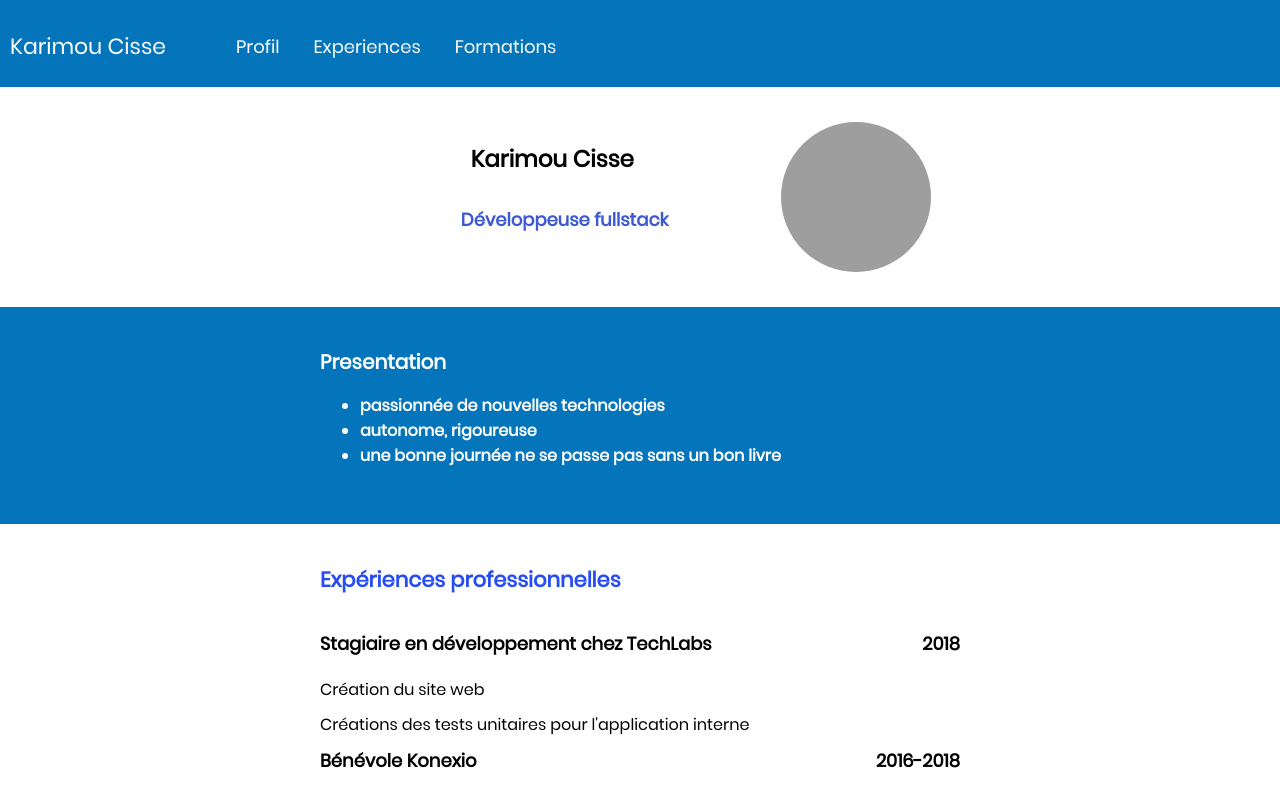
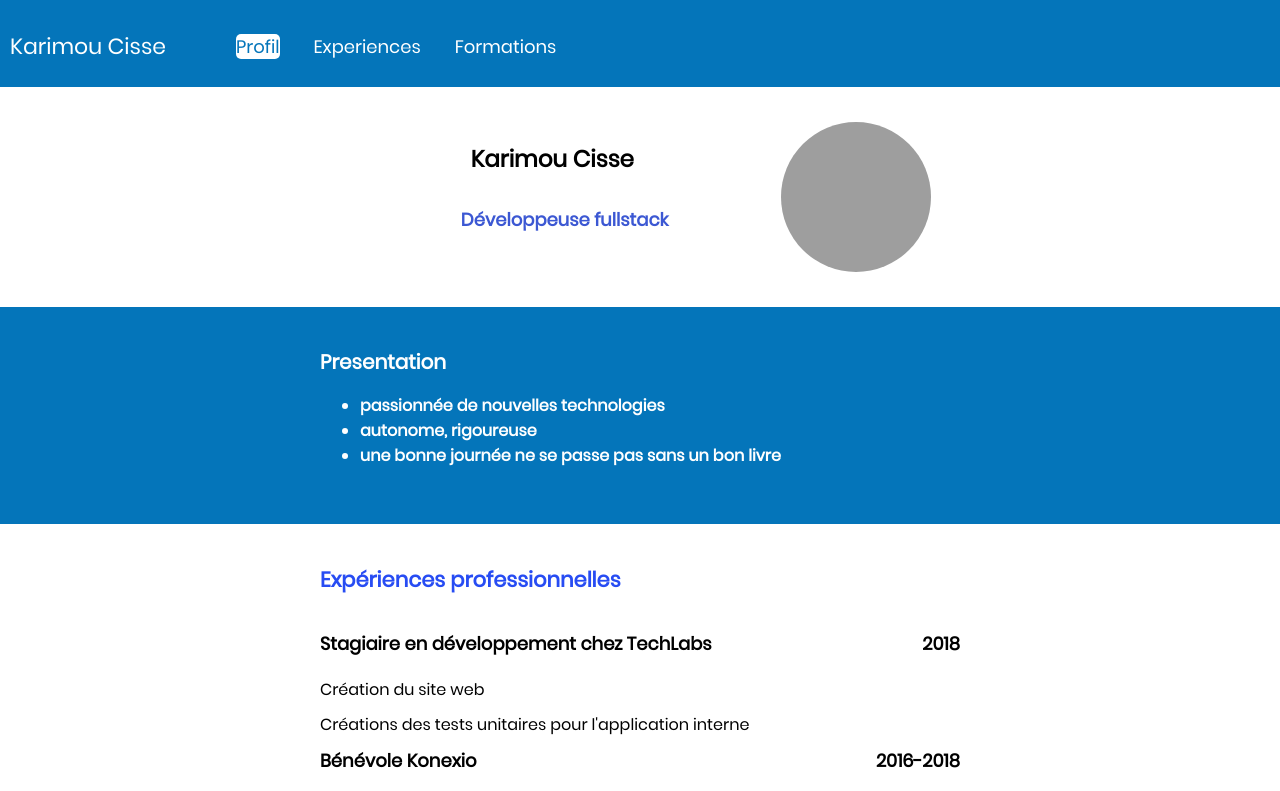
Before and after one commit to karimoucisse/mycv, a plain HTML site: page index.html in a window 1280 px wide. In both pictures the pointer is over the link "Profil". Shown: the top 791 px of the page. Drawn offline with Linux system fonts and the light colour scheme; grey boxes are pictures that could not be loaded.

Commit message:
ajout de pseudo class sur les liens de navigations

```diff
--- a/styles.css
+++ b/styles.css
@@ -31,6 +31,12 @@ header nav ul li{
 header nav ul li a {
     color: #fff;
     font-size: 18px;
+}
+header nav ul li a:hover {
+    background-color: #fff;
+    color: #0475ba;
+    border-radius: 5px;
+    transition: all ease 0.4s;
 }
 /*********************************************************************************************/
 .profil {
```
